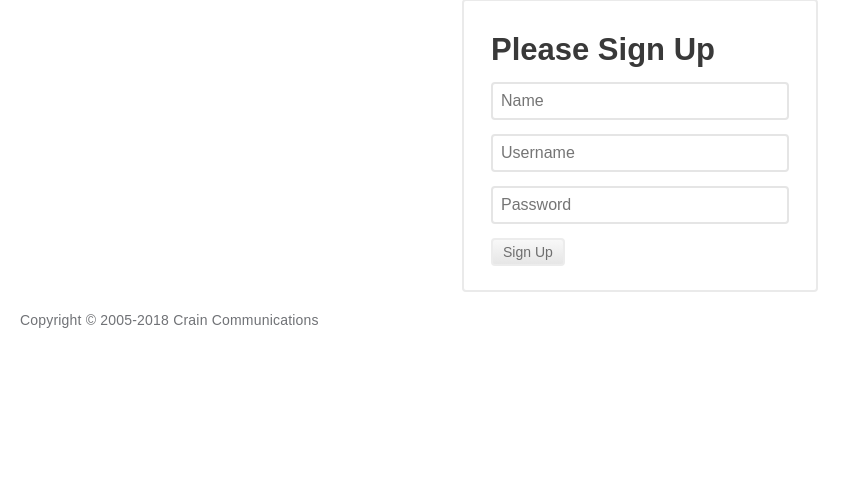
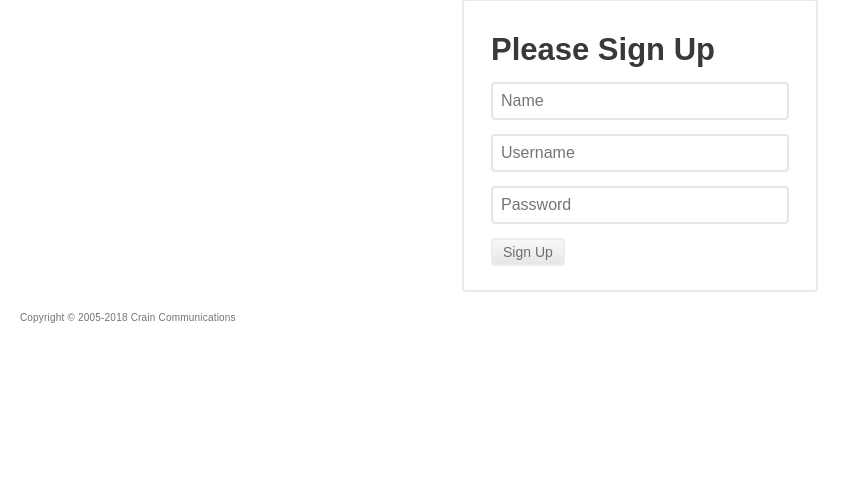
Before and after one commit to psanjeetprdxn/NEWSMAG, a PHP site: page /admin/signup.php in a window 1280 px wide. Shown: the part 63-549 px from the top of the page, without its empty margins (0-861 px from the left). Run offline with PHP 8.4, Linux system fonts and the light colour scheme.

Commit message:
update admin aside and header styling

```diff
--- a/assets/css/style.css
+++ b/assets/css/style.css
@@ -201,11 +201,10 @@ header {
 
 .admin-footer-wrapper p {
   color: #707276;
-  font-size: 14px;
+  font-size: 10px;
   font-weight: 500;
   letter-spacing: .2px;
 }
-
 
 /* ASIDE MENU */
 .main-content { padding: 20px 0 20px; }
@@ -219,8 +218,10 @@ header {
   width: 14.37%;
   padding: 16px 0 16px 14px;
   border: 1px solid #d8d8d8;
+  display: inline-block;
   background-color: #eaeaea;
   border-radius: 5px;
+  vertical-align: top;
 }
 
 aside h2,
```
